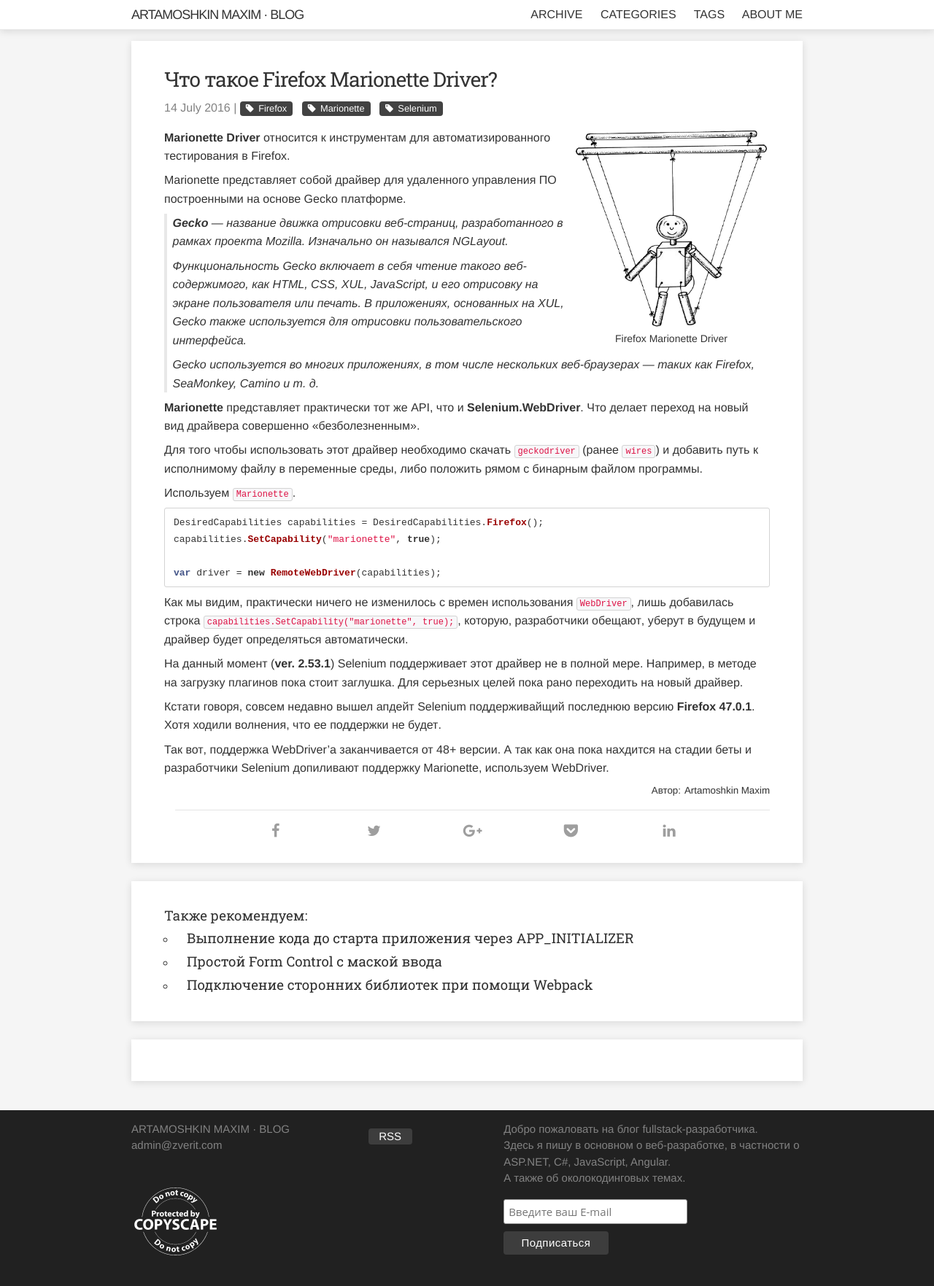
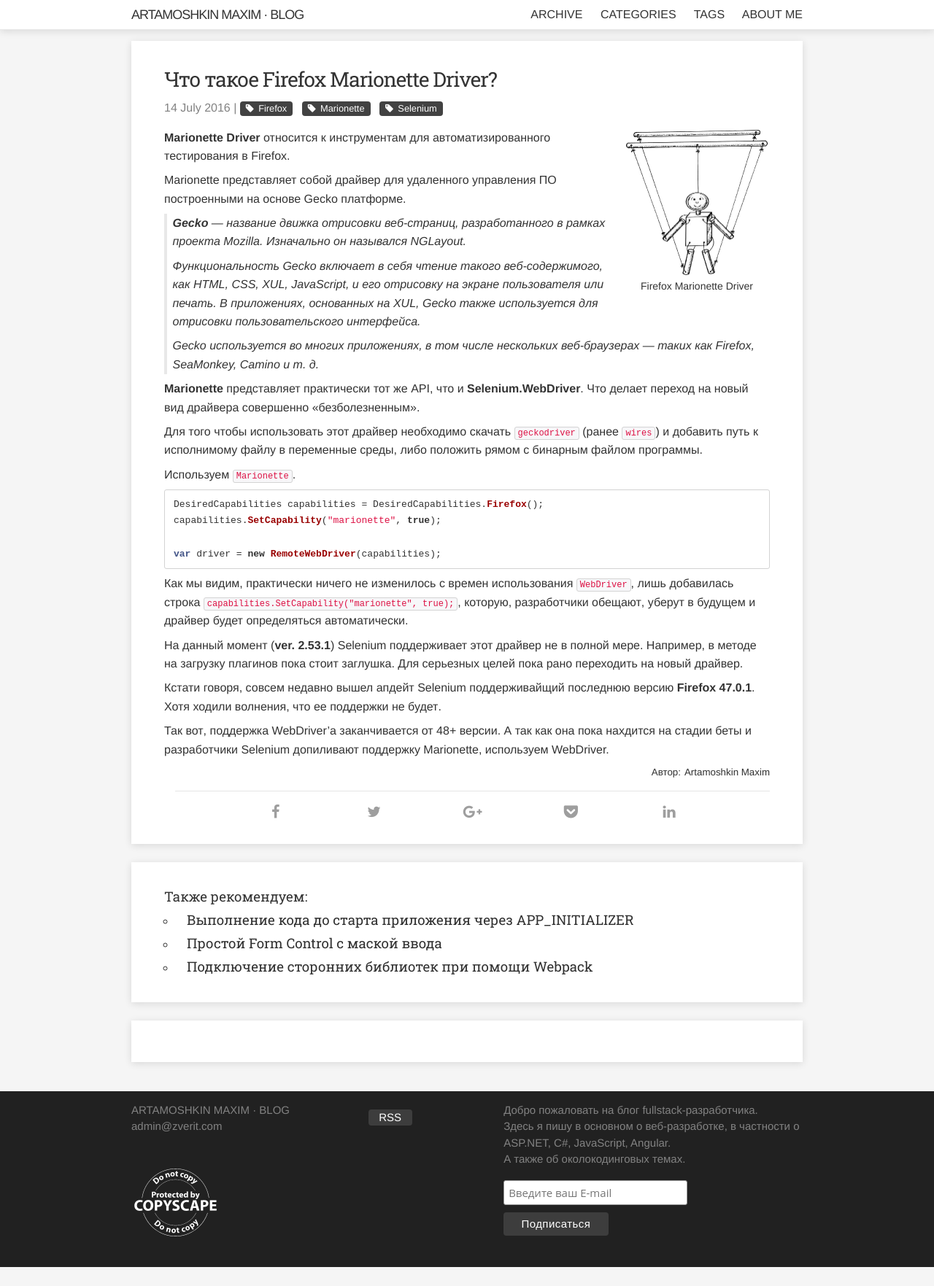
Before and after one commit to martamoshkin/blog.zverit.com, a Jekyll site: the page built from _posts/2016-7-15-what-is-firefox-marionette-driver.md, in a window 1280 px wide. Shown: the whole page at 73% size. Built offline with Jekyll 4.4.1, drawn with Linux system fonts in a browser that asks for light colours; comment, search, counter and statistics services are not loaded; after the commit the page ends 1737 px from its top, so only the background shows below that.

Commit message:
logo size

```diff
--- a/_sass/_layout.scss
+++ b/_sass/_layout.scss
@@ -223,7 +223,7 @@
 
 .post-logo {
   float: right;
-  max-width: 270px;
+  max-width: 200px;
   text-align: center;
   margin-left: 10px;
 
```
